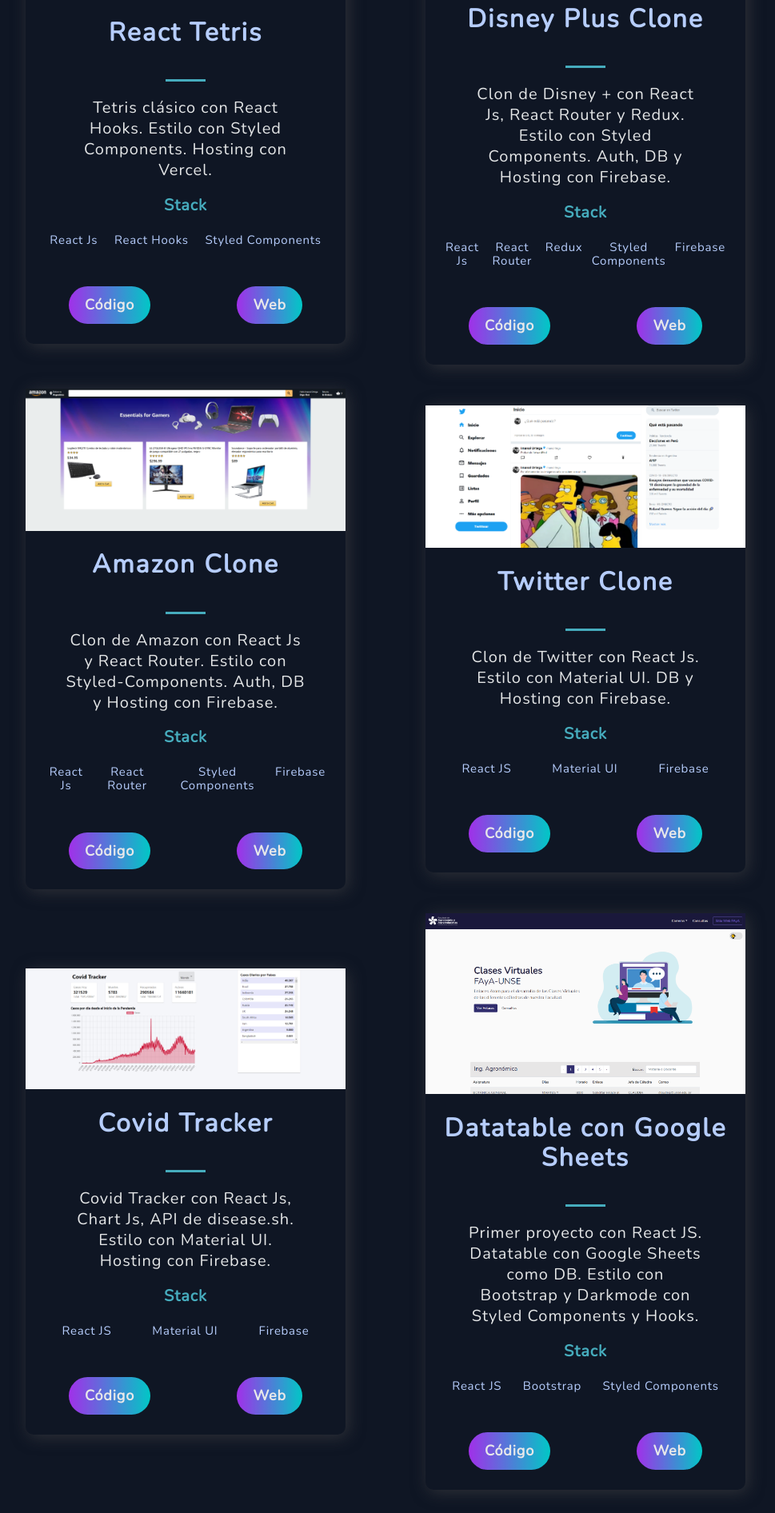
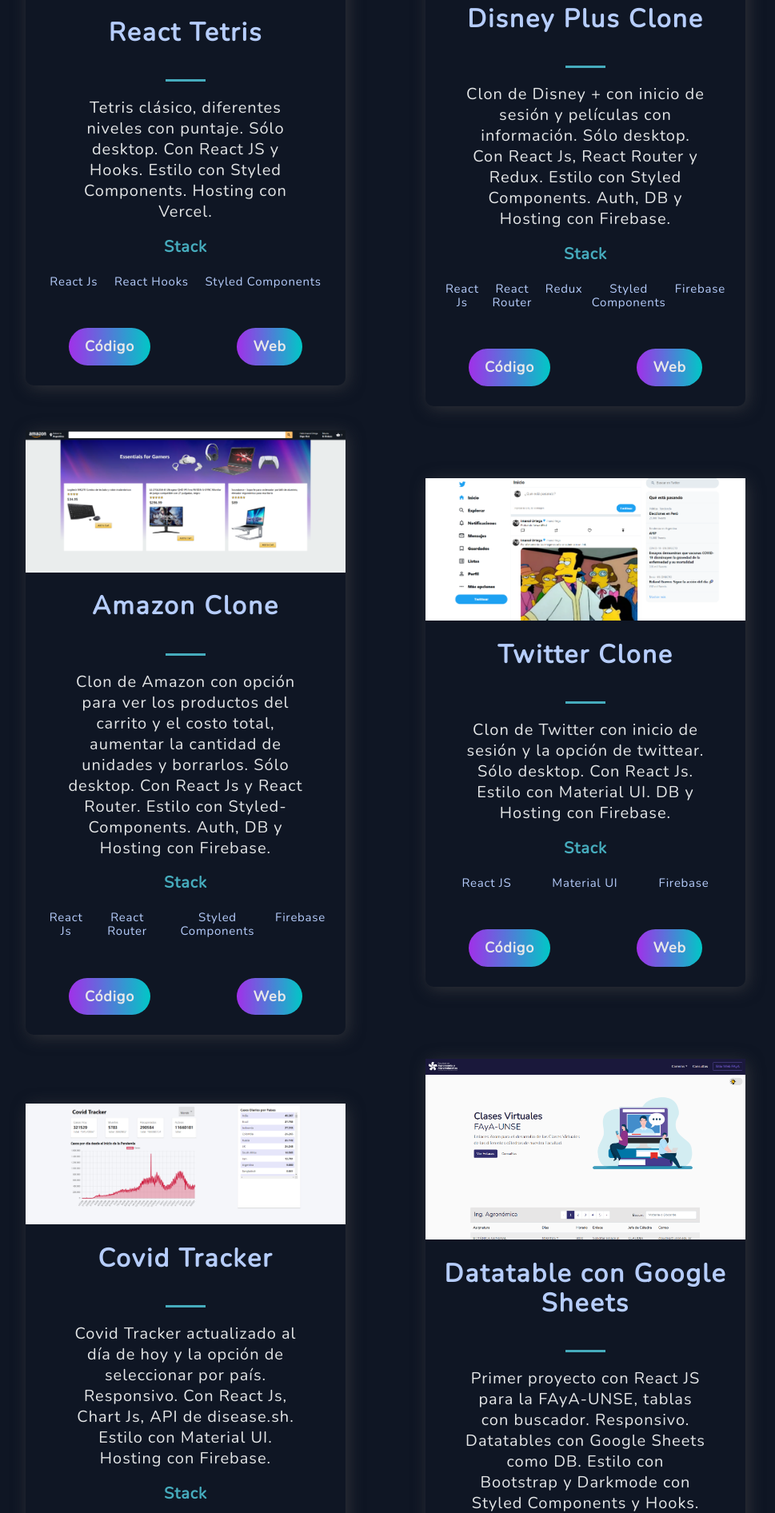
Before and after one commit to imanolortega/portfolio, a Next.js app: page / in a window 1280 px wide. Shown: the part 1129-3021 px from the top of the page at 80% size, without its empty margins (158-1127 px from the left). Built offline with nearby package versions, Linux system fonts and the light colour scheme.

Commit message:
Update constants.js

```diff
--- a/src/constants/constants.js
+++ b/src/constants/constants.js
@@ -2,7 +2,7 @@
   {
     title: "React Tetris",
     description:
-      "Tetris clásico con React Hooks. Estilo con Styled Components. Hosting con Vercel.",
+      "Tetris clásico, diferentes niveles con puntaje. Sólo desktop. Con React JS y Hooks. Estilo con Styled Components. Hosting con Vercel.",
     image: "/images/1.png",
     tags: ["React Js", "React Hooks", "Styled Components"],
     source: "https://github.com/imanolrtega/tetris-react",
@@ -12,7 +12,7 @@
   {
     title: "Disney Plus Clone",
     description:
-      "Clon de Disney + con React Js, React Router y Redux. Estilo con Styled Components. Auth, DB y Hosting con Firebase.",
+      "Clon de Disney + con inicio de sesión y películas con información. Sólo desktop. Con React Js, React Router y Redux. Estilo con Styled Components. Auth, DB y Hosting con Firebase.",
     image: "/images/2.png",
     tags: [
       "React Js",
@@ -28,7 +28,7 @@
   {
     title: "Amazon Clone",
     description:
-      "Clon de Amazon con React Js y React Router. Estilo con Styled-Components. Auth, DB y Hosting con Firebase.",
+      "Clon de Amazon con opción para ver los productos del carrito y el costo total, aumentar la cantidad de unidades y borrarlos. Sólo desktop. Con React Js y React Router. Estilo con Styled-Components. Auth, DB y Hosting con Firebase.",
     image: "/images/3.png",
     tags: ["React Js", "React Router", "Styled Components", "Firebase"],
     source: "https://github.com/imanolrtega/amazon-clone",
@@ -38,7 +38,7 @@
   {
     title: "Twitter Clone",
     description:
-      "Clon de Twitter con React Js. Estilo con Material UI. DB y Hosting con Firebase.",
+      "Clon de Twitter con inicio de sesión y la opción de twittear. Sólo desktop. Con React Js. Estilo con Material UI. DB y Hosting con Firebase.",
     image: "/images/4.png",
     tags: ["React JS", "Material UI", "Firebase"],
     source: "https://github.com/imanolrtega/twitter-clone",
@@ -48,7 +48,7 @@
   {
     title: "Covid Tracker",
     description:
-      "Covid Tracker con React Js, Chart Js, API de disease.sh. Estilo con Material UI. Hosting con Firebase.",
+      "Covid Tracker actualizado al día de hoy y la opción de seleccionar por país. Responsivo. Con React Js, Chart Js, API de disease.sh. Estilo con Material UI. Hosting con Firebase.",
     image: "/images/5.png",
     tags: ["React JS", "Material UI", "Firebase"],
     source: "https://github.com/imanolrtega/covid-tracker",
@@ -58,7 +58,7 @@
   {
     title: "Datatable con Google Sheets",
     description:
-      "Primer proyecto con React JS. Datatable con Google Sheets como DB. Estilo con Bootstrap y Darkmode con Styled Components y Hooks.",
+      "Primer proyecto con React JS para la FAyA-UNSE, tablas con buscador. Responsivo. Datatables con Google Sheets como DB. Estilo con Bootstrap y Darkmode con Styled Components y Hooks.",
     image: "/images/6.png",
     tags: ["React JS", "Bootstrap", "Styled Components"],
     source: "https://github.com/imanolrtega/datatable-googlesheets",
```
